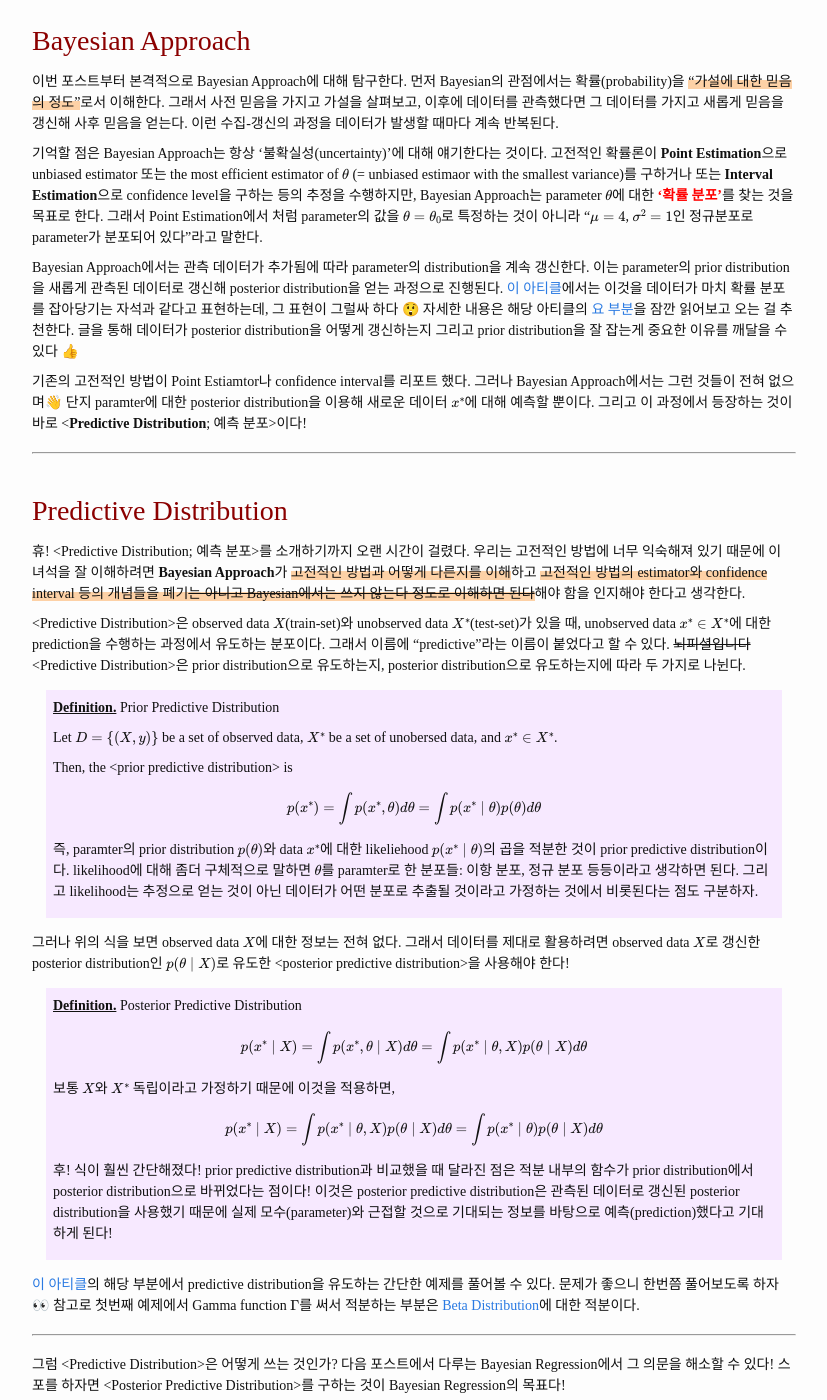
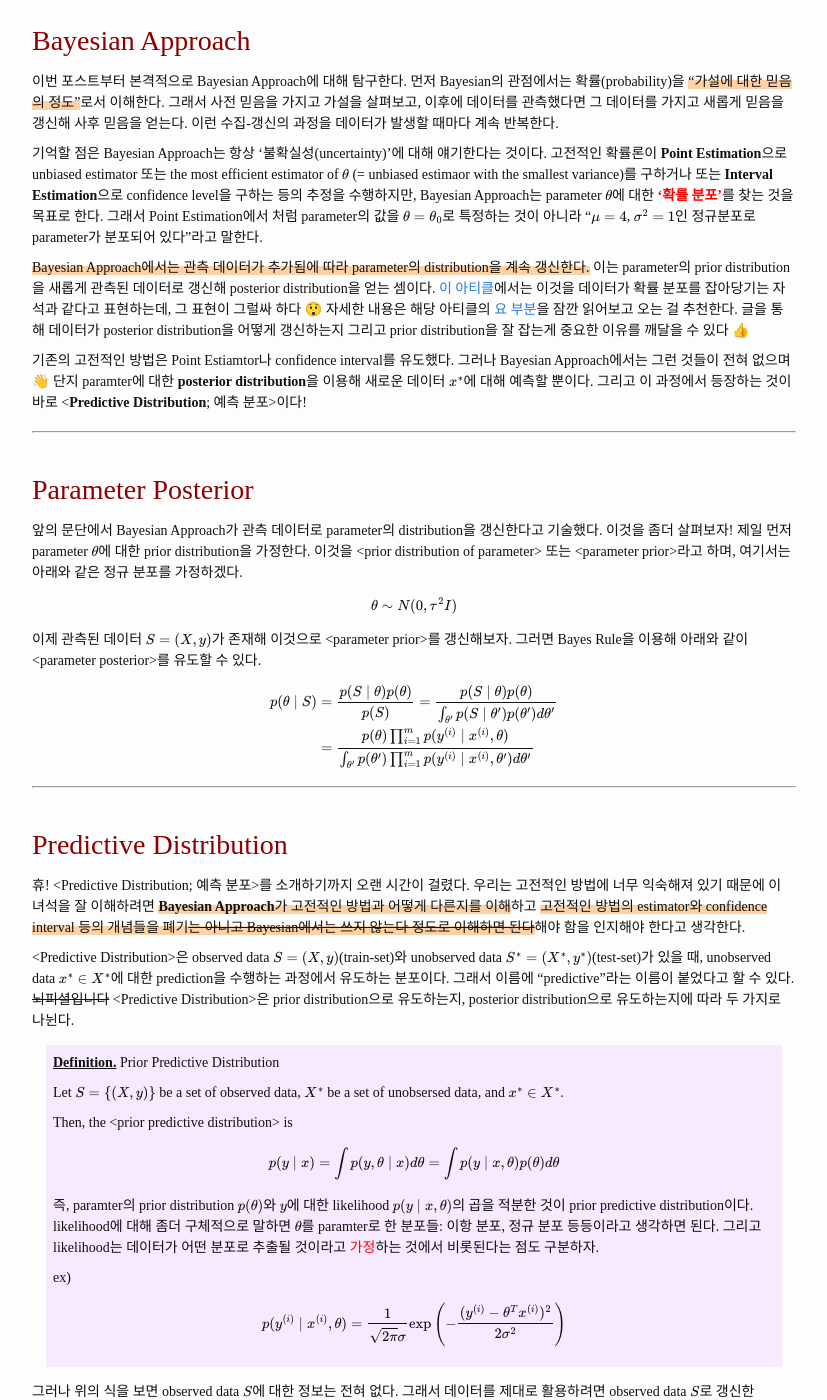
Before and after one commit to BlueHorn07/computer_science, a Jekyll site: the page built from _posts/machine-learning/2021-09-05-predictive-distribution.md, in a window 1280 px wide and 1400 px high, scrolled down 447 px. Shown: the whole window, without its empty margins (226-1053 px from the left). Built offline with Jekyll 4.4.1, drawn with Linux system fonts in a browser that asks for light colours; nearby versions of some CDN libraries; some web fonts are replaced; some of the changed text lies outside the part shown.

Commit message:
update post

```diff
--- a/_posts/machine-learning/2021-09-05-predictive-distribution.md
+++ b/_posts/machine-learning/2021-09-05-predictive-distribution.md
@@ -23,52 +23,80 @@ tags: ["Machine Learning"]
 
 ## Bayesian Approach
 
-이번 포스트부터 본격적으로 Bayesian Approach에 대해 탐구한다. 먼저 Bayesian의 관점에서는 확률(probability)을 <span class="half_HL">"가설에 대한 믿음의 정도"</span>로서 이해한다. 그래서 사전 믿음을 가지고 가설을 살펴보고, 이후에 데이터를 관측했다면 그 데이터를 가지고 새롭게 믿음을 갱신해 사후 믿음을 얻는다. 이런 수집-갱신의 과정을 데이터가 발생할 때마다 계속 반복된다.
+이번 포스트부터 본격적으로 Bayesian Approach에 대해 탐구한다. 먼저 Bayesian의 관점에서는 확률(probability)을 <span class="half_HL">"가설에 대한 믿음의 정도"</span>로서 이해한다. 그래서 사전 믿음을 가지고 가설을 살펴보고, 이후에 데이터를 관측했다면 그 데이터를 가지고 새롭게 믿음을 갱신해 사후 믿음을 얻는다. 이런 수집-갱신의 과정을 데이터가 발생할 때마다 계속 반복한다.
 
 기억할 점은 Bayesian Approach는 항상 '불확실성(uncertainty)'에 대해 얘기한다는 것이다. 고전적인 확률론이 **Point Estimation**으로 unbiased estimator 또는 the most efficient estimator of $\theta$ (= unbiased estimaor with the smallest variance)를 구하거나 또는 **Interval Estimation**으로 confidence level을 구하는 등의 추정을 수행하지만, Bayesian Approach는 parameter $\theta$에 대한 <b><span style="color: red">'확률 분포'</span></b>를 찾는 것을 목표로 한다. 그래서 Point Estimation에서 처럼 parameter의 값을 $\theta = \theta_0$로 특정하는 것이 아니라 "$\mu = 4$, $\sigma^2 = 1$인 정규분포로 parameter가 분포되어 있다"라고 말한다.
 
-Bayesian Approach에서는 관측 데이터가 추가됨에 따라 parameter의 distribution을 계속 갱신한다. 이는 parameter의 prior distribution을 새롭게 관측된 데이터로 갱신해 posterior distribution을 얻는 과정으로 진행된다. [이 아티클](https://coffeewhale.com/bayesian/linear/regression/2019/10/19/bayesian-lr/)에서는 이것을 데이터가 마치 확률 분포를 잡아당기는 자석과 같다고 표현하는데, 그 표현이 그럴싸 하다 😲 자세한 내용은 해당 아티클의 [요 부분](https://coffeewhale.com/bayesian/linear/regression/2019/10/19/bayesian-lr/#:~:text=%EC%A0%80%EB%8A%94%20%EC%9D%B4%EA%B2%83%EC%9D%84%20%EB%8B%A4%EC%9D%8C%EA%B3%BC%20%EA%B0%99%EC%9D%B4%20%ED%91%9C%ED%98%84%ED%95%98%EA%B8%B8%20%EC%A2%8B%EC%95%84%ED%95%A9%EB%8B%88%EB%8B%A4.)을 잠깐 읽어보고 오는 걸 추천한다. 글을 통해 데이터가 posterior distribution을 어떻게 갱신하는지 그리고 prior distribution을 잘 잡는게 중요한 이유를 깨달을 수 있다 👍
+<span class="half_HL">Bayesian Approach에서는 관측 데이터가 추가됨에 따라 parameter의 distribution을 계속 갱신한다.</span> 이는 parameter의 prior distribution을 새롭게 관측된 데이터로 갱신해 posterior distribution을 얻는 셈이다. [이 아티클](https://coffeewhale.com/bayesian/linear/regression/2019/10/19/bayesian-lr/)에서는 이것을 데이터가 확률 분포를 잡아당기는 자석과 같다고 표현하는데, 그 표현이 그럴싸 하다 😲 자세한 내용은 해당 아티클의 [요 부분](https://coffeewhale.com/bayesian/linear/regression/2019/10/19/bayesian-lr/#:~:text=%EC%A0%80%EB%8A%94%20%EC%9D%B4%EA%B2%83%EC%9D%84%20%EB%8B%A4%EC%9D%8C%EA%B3%BC%20%EA%B0%99%EC%9D%B4%20%ED%91%9C%ED%98%84%ED%95%98%EA%B8%B8%20%EC%A2%8B%EC%95%84%ED%95%A9%EB%8B%88%EB%8B%A4.)을 잠깐 읽어보고 오는 걸 추천한다. 글을 통해 데이터가 posterior distribution을 어떻게 갱신하는지 그리고 prior distribution을 잘 잡는게 중요한 이유를 깨달을 수 있다 👍
 
-기존의 고전적인 방법이 Point Estiamtor나 confidence interval를 리포트 했다. 그러나 Bayesian Approach에서는 그런 것들이 전혀 없으며👋 단지 paramter에 대한 posterior distribution을 이용해 새로운 데이터 $x^{*}$에 대해 예측할 뿐이다. 그리고 이 과정에서 등장하는 것이 바로 \<**Predictive Distribution**; 예측 분포\>이다!
+기존의 고전적인 방법은 Point Estiamtor나 confidence interval를 유도했다. 그러나 Bayesian Approach에서는 그런 것들이 전혀 없으며👋 단지 paramter에 대한 **posterior distribution**을 이용해 새로운 데이터 $x^{*}$에 대해 예측할 뿐이다. 그리고 이 과정에서 등장하는 것이 바로 \<**Predictive Distribution**; 예측 분포\>이다!
+
+<hr/>
+
+## Parameter Posterior
+
+앞의 문단에서 Bayesian Approach가 관측 데이터로 parameter의 distribution을 갱신한다고 기술했다. 이것을 좀더 살펴보자! 제일 먼저 parameter $\theta$에 대한 prior distribution을 가정한다. 이것을 \<prior distribution of parameter\> 또는 \<parameter prior\>라고 하며, 여기서는 아래와 같은 정규 분포를 가정하겠다.
+
+$$
+\theta \sim N(0, \tau^2 I)
+$$
+
+이제 관측된 데이터 $S = (X, y)$가 존재해 이것으로 \<parameter prior\>를 갱신해보자. 그러면 Bayes Rule을 이용해 아래와 같이 \<parameter posterior\>를 유도할 수 있다.
+
+$$
+\begin{aligned}
+p(\theta \mid S)
+&= \frac{p(S \mid \theta) p(\theta)}{p(S)} = \frac{p(S \mid \theta) p(\theta)}{\int_{\theta'} p(S \mid \theta') p(\theta') d\theta'} \\
+&= \frac{p(\theta) \prod^m_{i=1} p(y^{(i)} \mid x^{(i)}, \theta)}{\int_{\theta'} p(\theta') \prod^m_{i=1} p(y^{(i)} \mid x^{(i)}, \theta') d\theta'}
+\end{aligned}
+$$
+
+
 
 <hr/>
 
 ## Predictive Distribution
 
-휴! \<Predictive Distribution; 예측 분포\>를 소개하기까지 오랜 시간이 걸렸다. 우리는 고전적인 방법에 너무 익숙해져 있기 때문에 이 녀석을 잘 이해하려면 **Bayesian Approach**가 <span class="half_HL">고전적인 방법과 어떻게 다른지를 이해</span>하고 <span class="half_HL">고전적인 방법의 estimator와 confidence interval 등의 개념들을 폐기~~는 아니고 Bayesian에서는 쓰지 않는다 정도로 이해하면 된다~~</span>해야 함을 인지해야 한다고 생각한다.
+휴! \<Predictive Distribution; 예측 분포\>를 소개하기까지 오랜 시간이 걸렸다. 우리는 고전적인 방법에 너무 익숙해져 있기 때문에 이 녀석을 잘 이해하려면 <span class="half_HL">**Bayesian Approach**가 고전적인 방법과 어떻게 다른지를 이해</span>하고 <span class="half_HL">고전적인 방법의 estimator와 confidence interval 등의 개념들을 폐기~~는 아니고 Bayesian에서는 쓰지 않는다 정도로 이해하면 된다~~</span>해야 함을 인지해야 한다고 생각한다.
 
-\<Predictive Distribution\>은 observed data $X$(train-set)와 unobserved data $X^{\*}$(test-set)가 있을 때, unobserved data $x^{\*} \in X^{\*}$에 대한 prediction을 수행하는 과정에서 유도하는 분포이다. 그래서 이름에 "predictive"라는 이름이 붙었다고 할 수 있다. ~~뇌피셜입니다~~ \<Predictive Distribution\>은 prior distribution으로 유도하는지, posterior distribution으로 유도하는지에 따라 두 가지로 나뉜다.
+\<Predictive Distribution\>은 observed data $S = (X, y)$(train-set)와 unobserved data $S^{\*} = (X^{\*}, y^{\*})$(test-set)가 있을 때, unobserved data $x^{\*} \in X^{\*}$에 대한 prediction을 수행하는 과정에서 유도하는 분포이다. 그래서 이름에 "predictive"라는 이름이 붙었다고 할 수 있다. ~~뇌피셜입니다~~ \<Predictive Distribution\>은 prior distribution으로 유도하는지, posterior distribution으로 유도하는지에 따라 두 가지로 나뉜다.
 
 <div class="definition" markdown="1">
 
 <span class="statement-title">Definition.</span> Prior Predictive Distribution<br>
 
-Let $D = \\{ (X, y) \\}$ be a set of observed data, $X^{\*}$ be a set of unobersed data, and $x^{\*} \in X^{\*}$.
+Let $S = \\{ (X, y) \\}$ be a set of observed data, $X^{\*}$ be a set of unobsersed data, and $x^{\*} \in X^{\*}$.
 
 Then, the \<prior predictive distribution\> is
 
 $$
-p(x^{*}) = \int p(x^{*}, \theta) d\theta = \int p(x^{*} \mid \theta) p(\theta) d\theta
+p(y \mid x) = \int p(y, \theta \mid x) d\theta = \int p(y \mid x, \theta) p(\theta) d\theta
 $$
 
-즉, paramter의 prior distribution $p(\theta)$와 data $x^{\*}$에 대한 likeliehood $p(x^{\*} \mid \theta)$의 곱을 적분한 것이 prior predictive distribution이다. likelihood에 대해 좀더 구체적으로 말하면 $\theta$를 paramter로 한 분포들: 이항 분포, 정규 분포 등등이라고 생각하면 된다. 그리고 likelihood는 추정으로 얻는 것이 아닌 데이터가 어떤 분포로 추출될 것이라고 가정하는 것에서 비롯된다는 점도 구분하자.
+즉, paramter의 prior distribution $p(\theta)$와 $y$에 대한 likelihood $p(y \mid x, \theta)$의 곱을 적분한 것이 prior predictive distribution이다. likelihood에 대해 좀더 구체적으로 말하면 $\theta$를 paramter로 한 분포들: 이항 분포, 정규 분포 등등이라고 생각하면 된다. 그리고 likelihood는 데이터가 어떤 분포로 추출될 것이라고 <span style="color: red">가정</span>하는 것에서 비롯된다는 점도 구분하자.
+
+ex)
+
+$$
+p(y^{(i)} \mid x^{(i)}, \theta) = \frac{1}{\sqrt{2\pi} \sigma} \exp \left( - \frac{(y^{(i)} - \theta^T x^{(i)})^2}{2\sigma^2}\right)
+$$
 
 </div>
 
-그러나 위의 식을 보면 observed data $X$에 대한 정보는 전혀 없다. 그래서 데이터를 제대로 활용하려면 observed data $X$로 갱신한 posterior distribution인 $p(\theta \mid X)$로 유도한 \<posterior predictive distribution\>을 사용해야 한다!
+그러나 위의 식을 보면 observed data $S$에 대한 정보는 전혀 없다. 그래서 데이터를 제대로 활용하려면 observed data $S$로 갱신한 posterior distribution인 $p(\theta \mid S)$로 유도한 \<posterior predictive distribution\>을 사용해야 한다!
 
 <div class="definition" markdown="1">
 
 <span class="statement-title">Definition.</span> Posterior Predictive Distribution<br>
 
 $$
-p(x^{*} \mid X) = \int p(x^{*}, \theta \mid X) d\theta = \int p(x^{*} \mid \theta, X) p(\theta \mid X) d\theta
+p(y \mid x, S) = \int p(y, \theta \mid x, S) d\theta = \int p(y \mid x, S, \theta) p(\theta \mid S) d\theta
 $$
 
-보통 $X$와 $X^{\*}$ 독립이라고 가정하기 때문에 이것을 적용하면,
+보통 $x^{\*}$와 $S$를 독립이라고 가정하기 때문에 또는 iid를 가정하기 때문에 이것을 적용하면,
 
 $$
-p(x^{*} \mid X) = \int p(x^{*} \mid \theta, X) p(\theta \mid X) d\theta = \int p(x^{*} \mid \theta) p(\theta \mid X) d\theta
+p(y \mid x, S) = \int p(y \mid x, S, \theta) p(\theta \mid S) d\theta = \int p(y \mid x, \theta) p(\theta \mid S) d\theta
 $$
 
 후! 식이 훨씬 간단해졌다! prior predictive distribution과 비교했을 때 달라진 점은 적분 내부의 함수가 prior distribution에서 posterior distribution으로 바뀌었다는 점이다! 이것은 posterior predictive distribution은 관측된 데이터로 갱신된 posterior distribution을 사용했기 때문에 실제 모수(parameter)와 근접할 것으로 기대되는 정보를 바탕으로 예측(prediction)했다고 기대하게 된다!
@@ -88,3 +116,4 @@ $$
 - [[번역] 선형 회귀 모델 Bayesians vs Frequentists](https://coffeewhale.com/bayesian/linear/regression/2019/10/19/bayesian-lr)
 - [Prior & Posterior Predictive Distributions](https://donghwa-kim.github.io/Pred_-baye.html)
 - [사전예측분포와 사후예측분포(Prior and posterior predictive distribution)](https://rooney-song.tistory.com/9?category=935544)
+- [](https://medium.com/jun-devpblog/bayesian-dl-1-properties-of-gaussian-distribution-and-prior-posterior-predictive-distribution-b02529b894a8)
```
Also changed, not shown: _posts/machine-learning/2021-07-01-Gaussian-process-and-GPR.md (renamed from _posts/machine-learning/2021-07-01-Guassian-process-and-GPR.md, +34 -5 lines).
